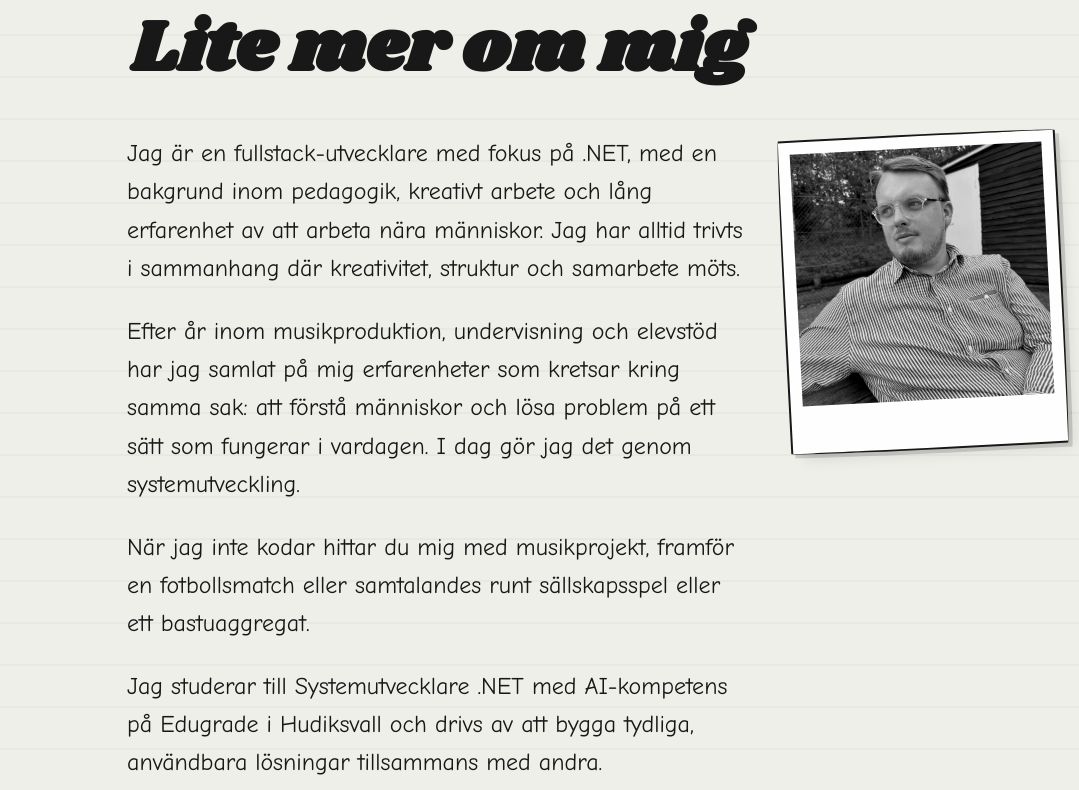
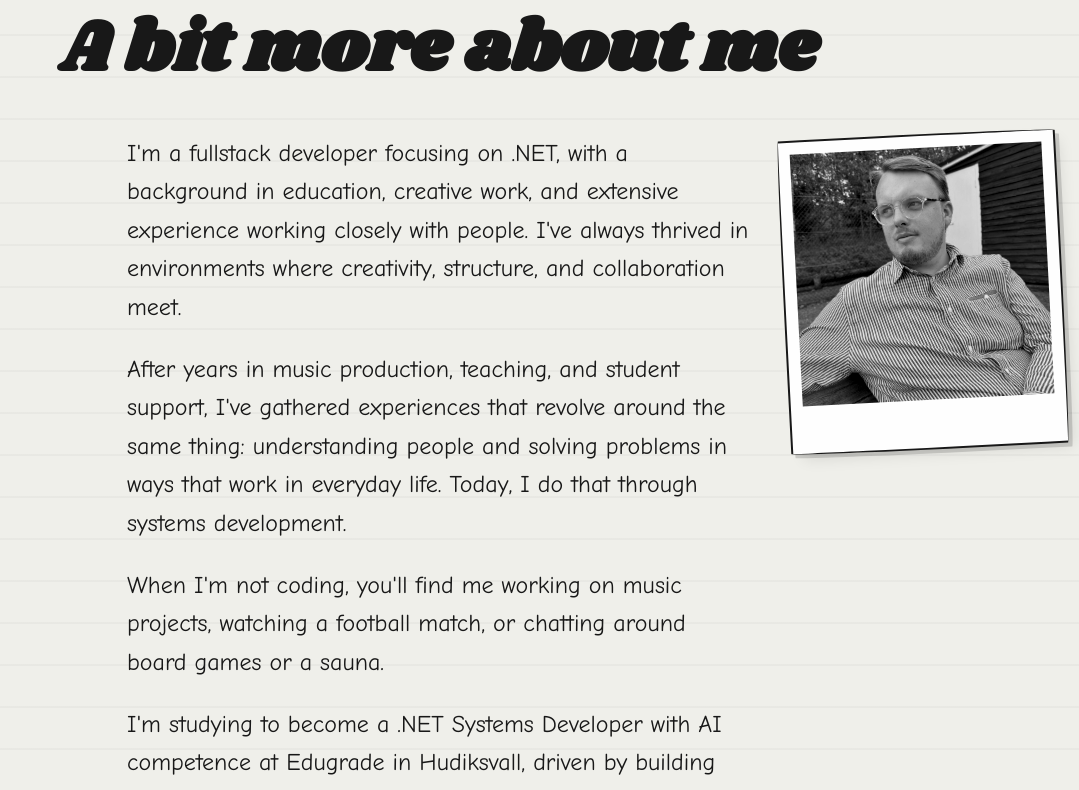
Before and after one commit to discovicke/portfolio-mono, a React (Vite) app: page / in a window 1280 px wide. Shown: the part 2820-3610 px from the top of the page, without its empty margins (201-1280 px from the left). Built offline with nearby package versions, Linux system fonts and the light colour scheme.

Commit message:
Update About component for language support and translation integration

```diff
--- a/src/components/About.tsx
+++ b/src/components/About.tsx
@@ -8,8 +8,12 @@
 import React from 'react';
 import './About.css';
 import { Polaroid } from './Polaroid';
+import { useLanguage } from '../i18n/LanguageContext';
 
-const About: React.FC = () => (
+const About: React.FC = () => {
+    const { t } = useLanguage();
+
+    return (
         <section id="about" className="about-section">
             {/* Roterande dekorativ bakgrundsform */}
             {/* <div className="about-bg-shape" /> */}
@@ -18,7 +22,7 @@ const About: React.FC = () => (
             <div className="about-content">
                 {/* Rubrik - centrerad ovanför */}
                 <h2 className="work-title about-title">
-                Lite mer om mig
+                    {t.about.title}
                 </h2>
 
                 {/* Grid-container: tre kolumner på desktop */}
@@ -29,29 +33,9 @@ const About: React.FC = () => (
                     {/* Mitten kolumn: Bio-text */}
                     <div className="about-text-column">
                         <div className="about-bio">
-                        <p>
-                            Jag är en fullstack-utvecklare med fokus på .NET, med en bakgrund inom pedagogik, kreativt arbete
-                            och
-                            lång erfarenhet av att arbeta nära människor.
-                            Jag har alltid trivts i sammanhang där kreativitet, struktur och samarbete möts.
-                        </p>
-                        <p>
-                            Efter år inom musikproduktion, undervisning och elevstöd har jag samlat på mig erfarenheter som
-                            kretsar kring samma sak:
-                            att förstå människor och lösa problem på ett sätt som fungerar i vardagen.
-                            I dag gör jag det genom systemutveckling.
-                        </p>
-                        <p>
-                            När jag inte kodar hittar du mig med musikprojekt, framför en fotbollsmatch eller samtalandes runt
-                            sällskapsspel eller ett bastuaggregat.
-                        </p>
-                        <p>
-                            Jag studerar till Systemutvecklare .NET med AI-kompetens på Edugrade i Hudiksvall och drivs av att
-                            bygga tydliga, användbara lösningar tillsammans med andra.
-                        </p>
-                        <p>
-                            Just nu söker jag en miljö där jag kan fortsätta växa tekniskt och bidra i ett team.
-                        </p>
+                            {t.about.bio.map((paragraph, index) => (
+                                <p key={index}>{paragraph}</p>
+                            ))}
                         </div>
 
                         {/* Handskriven signatur */}
@@ -63,7 +47,7 @@ const About: React.FC = () => (
                                     className="signature-underline"
                                 />
                                 <span className="font-psych signature-name">
-                                Viktor
+                                    {t.about.signature}
                                 </span>
                             </div>
                         </div>
@@ -73,7 +57,7 @@ const About: React.FC = () => (
                     <div className="about-polaroid-column">
                         <Polaroid
                             src="/IMG_6448.PNG"
-                        alt="En bild på Viktor Johansson när han blickar bort från kameran"
+                            alt={t.about.photoAlt}
                             caption=" "
                             variant="polaroid"
                             showTape={false}
@@ -83,5 +67,6 @@ const About: React.FC = () => (
             </div>
         </section>
     );
+};
 
 export default About;
```
Lines whose indentation alone changed are shown as unchanged.
